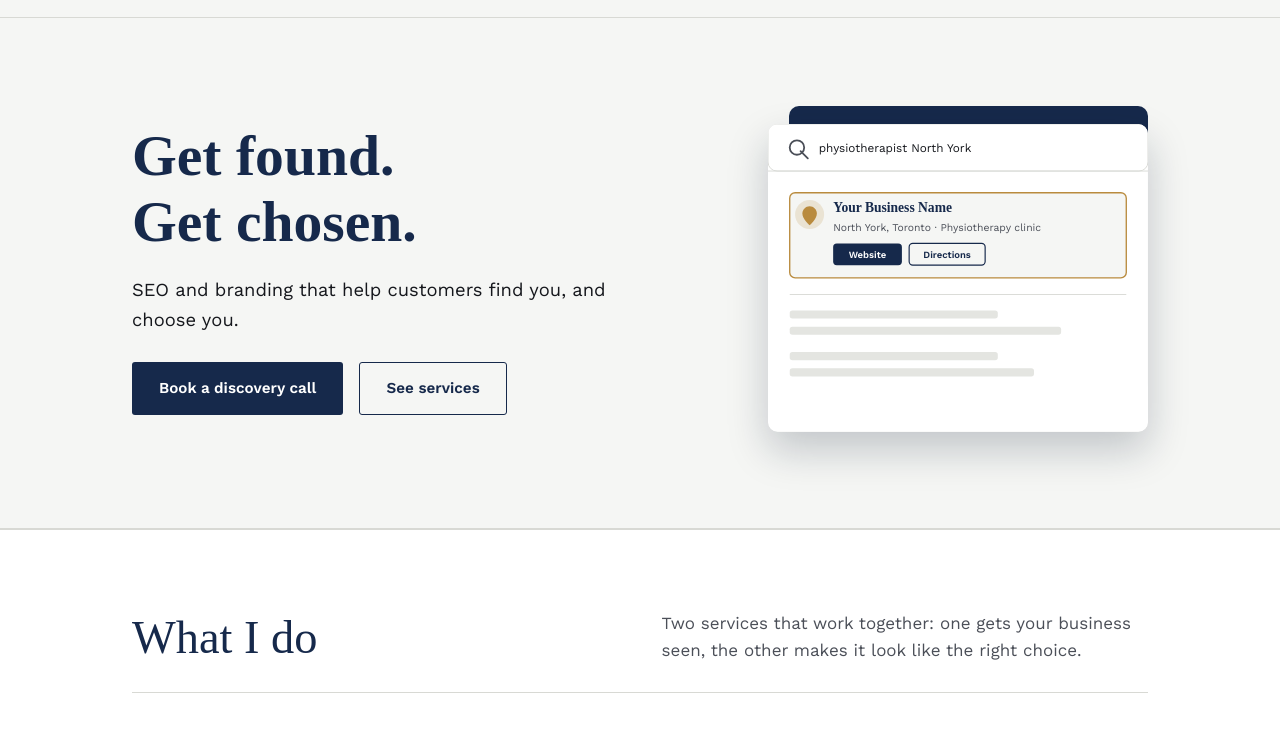
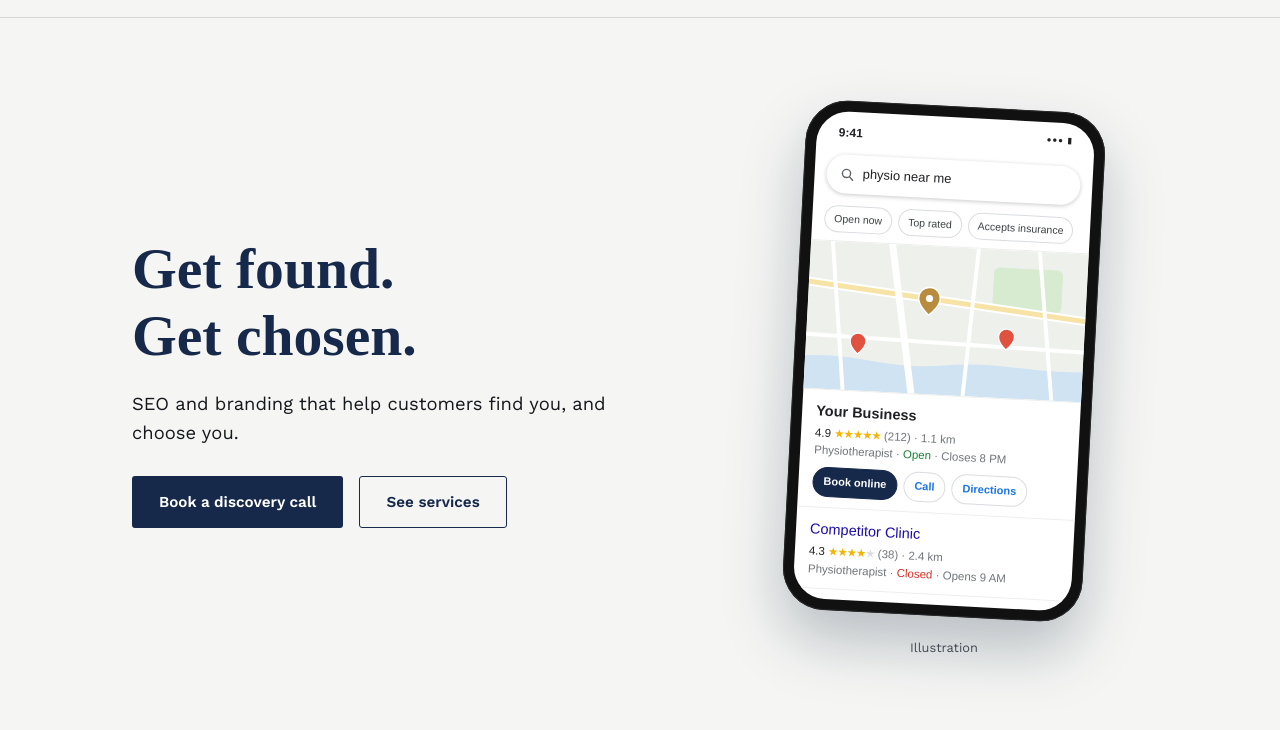
Before and after one commit to insanallyconsulting/insanally-consulting-website, a plain HTML site: page index.html in a window 1280 px wide. Shown: the part 66-796 px from the top of the page. Drawn offline with nearby package versions, Linux system fonts and the light colour scheme; a web font is replaced by a local one.

Commit message:
Add files via upload

```diff
--- a/index.html
+++ b/index.html
@@ -28,7 +28,7 @@
 <meta name="twitter:description" content="SEO and branding that help customers find you, and choose you.">
 <meta name="twitter:image" content="https://www.insanallyconsulting.com/og-image.png">
 <link rel="icon" href="favicon.svg" type="image/svg+xml">
-<link rel="stylesheet" href="styles.css?v=20261031">
+<link rel="stylesheet" href="styles.css?v=20261109">
 <script type="application/ld+json">
 {
   "@context": "https://schema.org",
@@ -77,32 +77,43 @@
         <a href="services.html" class="btn btn-ghost">See services</a>
       </div>
     </div>
-    <div class="search-mock" role="img" aria-label="Mockup of a local Google search result for a physiotherapy clinic showing a business listing and map pin">
-      <div class="search-mock-back"></div>
-      <svg viewBox="0 0 420 340" xmlns="http://www.w3.org/2000/svg">
-        <rect width="420" height="340" rx="10" fill="#FFFFFF"/>
-        <rect x="0" y="0" width="420" height="52" rx="10" fill="#FFFFFF" stroke="#D8D9D4" stroke-width="1"/>
-        <rect x="24" y="18" width="16" height="16" rx="8" fill="none" stroke="#4B4F58" stroke-width="2"/>
-        <line x1="36" y1="30" x2="44" y2="38" stroke="#4B4F58" stroke-width="2" stroke-linecap="round"/>
-        <text x="56" y="31" font-family="Work Sans, sans-serif" font-size="13" fill="#15171C">physiotherapist North York</text>
-        <line x1="0" y1="52" x2="420" y2="52" stroke="#D8D9D4" stroke-width="1"/>
-        <rect x="24" y="76" width="372" height="94" rx="6" fill="#F5F6F4" stroke="#B98B3E" stroke-width="1.5"/>
-        <g transform="translate(46, 100)">
-          <circle r="16" fill="#B98B3E" opacity="0.18"/>
-          <path d="M0,-9 C4.4,-9 8,-5.4 8,-1 C8,5.6 0,12 0,12 C0,12 -8,5.6 -8,-1 C-8,-5.4 -4.4,-9 0,-9 Z" fill="#B98B3E"/>
-        </g>
-        <text x="72" y="97" font-family="Petrona, serif" font-size="15" font-weight="600" fill="#16294B">Your Business Name</text>
-        <text x="72" y="118" font-family="Work Sans, sans-serif" font-size="11.5" fill="#4B4F58">North York, Toronto &#183; Physiotherapy clinic</text>
-        <rect x="72" y="132" width="76" height="24" rx="4" fill="#16294B"/>
-        <text x="110" y="148" text-anchor="middle" font-family="Work Sans, sans-serif" font-size="10.5" font-weight="600" fill="#FFFFFF">Website</text>
-        <rect x="156" y="132" width="84" height="24" rx="4" fill="none" stroke="#16294B" stroke-width="1.3"/>
-        <text x="198" y="148" text-anchor="middle" font-family="Work Sans, sans-serif" font-size="10.5" font-weight="600" fill="#16294B">Directions</text>
-        <rect x="24" y="188" width="372" height="1" fill="#D8D9D4"/>
-        <rect x="24" y="206" width="230" height="9" rx="3" fill="#E4E5E1"/>
-        <rect x="24" y="224" width="300" height="9" rx="3" fill="#E4E5E1"/>
-        <rect x="24" y="252" width="230" height="9" rx="3" fill="#E4E5E1"/>
-        <rect x="24" y="270" width="270" height="9" rx="3" fill="#E4E5E1"/>
-      </svg>
+    <div class="hero-visual phone-visual" role="img" aria-label="A phone showing local map search results with a business listed at the top">
+      <div class="phone">
+        <div class="phone-screen">
+          <div class="ph-status"><span>9:41</span><span class="ph-icons">&#9679;&#9679;&#9679; &#9646;</span></div>
+          <div class="ph-search"><svg width="14" height="14" viewBox="0 0 24 24"><circle cx="10" cy="10" r="7" fill="none" stroke="#5f6368" stroke-width="2.4"/><line x1="15.5" y1="15.5" x2="21" y2="21" stroke="#5f6368" stroke-width="2.4" stroke-linecap="round"/></svg><span>physio near me</span></div>
+          <div class="ph-chips"><span>Open now</span><span>Top rated</span><span>Accepts insurance</span></div>
+          <div class="ph-map">
+            <svg viewBox="0 0 300 150" preserveAspectRatio="xMidYMid slice">
+              <rect width="300" height="150" fill="#EEF0EC"/>
+              <path d="M0,118 C60,110 90,128 150,120 C210,112 250,126 300,118 L300,150 L0,150Z" fill="#CFE3F2"/>
+              <rect x="196" y="18" width="70" height="44" rx="6" fill="#D6EBCF"/>
+              <path d="M-10,40 L310,70" stroke="#fff" stroke-width="9"/>
+              <path d="M-10,40 L310,70" stroke="#F7E3A6" stroke-width="5"/>
+              <path d="M90,-10 L120,160" stroke="#fff" stroke-width="7"/>
+              <path d="M30,-10 L50,160" stroke="#fff" stroke-width="4"/>
+              <path d="M180,-10 L170,160" stroke="#fff" stroke-width="4"/>
+              <path d="M240,-10 L262,160" stroke="#fff" stroke-width="4"/>
+              <path d="M-10,95 L310,100" stroke="#fff" stroke-width="4"/>
+              <g transform="translate(132,58)"><path d="M0,-16 C7,-16 11,-11 11,-5 C11,3 0,12 0,12 C0,12 -11,3 -11,-5 C-11,-11 -7,-16 0,-16Z" fill="#B98B3E" stroke="#fff" stroke-width="1.5"/><circle cx="0" cy="-5" r="3.6" fill="#fff"/></g>
+              <g transform="translate(212,92)"><path d="M0,-12 C5,-12 8,-8 8,-4 C8,2 0,9 0,9 C0,9 -8,2 -8,-4 C-8,-8 -5,-12 0,-12Z" fill="#E0523F" stroke="#fff" stroke-width="1.2"/></g>
+              <g transform="translate(62,104)"><path d="M0,-12 C5,-12 8,-8 8,-4 C8,2 0,9 0,9 C0,9 -8,2 -8,-4 C-8,-8 -5,-12 0,-12Z" fill="#E0523F" stroke="#fff" stroke-width="1.2"/></g>
+            </svg>
+          </div>
+          <div class="ph-result ph-top">
+            <div class="ph-name">Your Business</div>
+            <div class="ph-meta"><b>4.9</b> <span class="stars">&#9733;&#9733;&#9733;&#9733;&#9733;</span> (212) &middot; 1.1 km</div>
+            <div class="ph-meta">Physiotherapist &middot; <span class="open">Open</span> &middot; Closes 8 PM</div>
+            <div class="ph-btns"><span class="pri">Book online</span><span>Call</span><span>Directions</span></div>
+          </div>
+          <div class="ph-result">
+            <div class="ph-name">Competitor Clinic</div>
+            <div class="ph-meta"><b>4.3</b> <span class="stars">&#9733;&#9733;&#9733;&#9733;</span><span class="stars dim">&#9733;</span> (38) &middot; 2.4 km</div>
+            <div class="ph-meta">Physiotherapist &middot; <span class="closed">Closed</span> &middot; Opens 9 AM</div>
+          </div>
+        </div>
+      </div>
+      <p class="mock-caption">Illustration</p>
     </div>
   </div>
 </section>
--- a/styles.css
+++ b/styles.css
@@ -192,31 +192,6 @@ header.site {
 .hero-actions .note {
   font-size: 0.88rem;
   color: var(--ink-soft);
-}
-
-/* Local search mockup */
-.search-mock {
-  position: relative;
-  padding: 18px 0 0 28px;
-}
-
-.search-mock-back {
-  position: absolute;
-  top: 0;
-  right: 0;
-  width: 88%;
-  height: 88%;
-  background: var(--navy);
-  border-radius: 10px;
-}
-
-.search-mock svg {
-  position: relative;
-  width: 100%;
-  height: auto;
-  display: block;
-  border-radius: 10px;
-  box-shadow: 0 18px 40px rgba(13, 27, 51, 0.22);
 }
 
 /* Sections */
@@ -579,7 +554,6 @@ a:focus-visible, button:focus-visible, input:focus-visible, textarea:focus-visib
   .hero-profile-wrap { grid-template-columns: 1fr; text-align: left; }
   .profile-mark { justify-self: flex-start; order: -1; }
   .profile-mark svg { width: 100px; height: 100px; }
-  .search-mock { max-width: 340px; margin: 0 auto; padding: 14px 0 0 20px; }
   .route { display: block; }
   .route-line { display: none; }
   .route-col {
@@ -701,3 +675,27 @@ a:focus-visible, button:focus-visible, input:focus-visible, textarea:focus-visib
 }
 @media (max-width: 640px) { .offer { padding: 24px; } }
 @media (max-width: 860px) { .route-top, .route-bottom { align-self: stretch; } }
+
+/* Homepage hero: phone showing local search results (illustration) */
+.hero-visual{display:flex;flex-direction:column;align-items:center}
+.mock-caption{font-size:.8rem;color:var(--ink-soft);margin:22px 0 0;text-align:center}
+.phone{width:300px;background:#111;border-radius:42px;padding:11px;box-shadow:0 30px 60px rgba(13,27,51,.25),0 0 0 1px #2a2a2a inset;transform:rotate(3deg)}
+.phone-screen{background:#fff;border-radius:32px;overflow:hidden;font-family:Arial,Helvetica,sans-serif;color:#202124;padding-bottom:10px}
+.ph-status{display:flex;justify-content:space-between;padding:12px 22px 6px;font-size:12px;font-weight:700}
+.ph-icons{font-size:8px;letter-spacing:1px}
+.ph-search{margin:6px 12px;display:flex;align-items:center;gap:8px;padding:9px 14px;border-radius:22px;box-shadow:0 1px 4px rgba(0,0,0,.22);font-size:13px}
+.ph-chips{display:flex;gap:6px;padding:6px 12px 8px;overflow:hidden;white-space:nowrap}
+.ph-chips span{font-size:10.5px;border:1px solid #dadce0;border-radius:14px;padding:4px 9px;color:#3c4043}
+.ph-map{height:150px;border-top:1px solid #eee;border-bottom:1px solid #eee}
+.ph-map svg{width:100%;height:100%;display:block}
+.ph-result{padding:10px 14px;border-bottom:1px solid #eee}
+.ph-name{font-size:14.5px;color:#1a0dab;font-weight:500;margin-bottom:2px}
+.ph-top .ph-name{color:#202124;font-weight:700}
+.ph-meta{font-size:11.5px;color:#70757a;line-height:1.5}
+.ph-meta b{color:#202124;font-weight:400}
+.stars{color:#F4B400;letter-spacing:-1px}.stars.dim{color:#dadce0}
+.open{color:#188038}.closed{color:#d93025}
+.ph-btns{display:flex;gap:6px;margin-top:8px}
+.ph-btns span{white-space:nowrap;font-size:11px;border:1px solid #dadce0;border-radius:16px;padding:5px 10px;color:#1a73e8;font-weight:600}
+.ph-btns span.pri{background:#16294B;color:#fff;border-color:#16294B}
+@media (max-width:860px){.phone{width:260px;transform:none}}
```
Also changed, not shown: services.html (+8 -44 lines).
